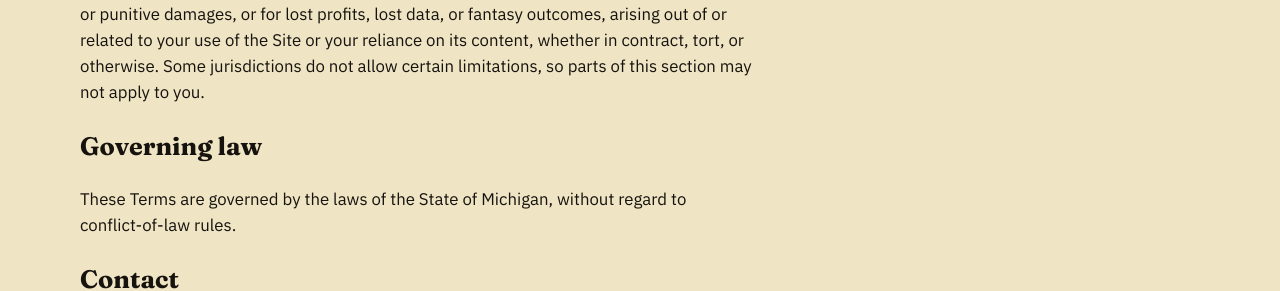
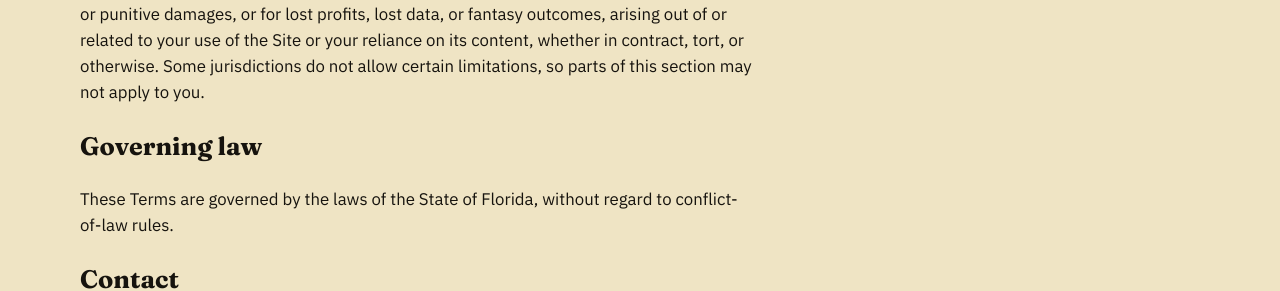
Before and after one commit to joshuaofisrael/decidefootball, a Next.js app: page /terms in a window 1280 px wide. Shown: the part 1690-1981 px from the top of the page. Built offline with nearby package versions, Linux system fonts and the light colour scheme; no server answers.

Commit message:
Use Florida law for the LLC terms.
Joshua Israel Ventures LLC is a Florida limited liability company. Terms, llms.txt, and the export check no longer mention Michigan.

Co-authored-by: joshuaofisrael <joshuaofisrael@users.noreply.github.com>

```diff
--- a/src/app/terms/page.tsx
+++ b/src/app/terms/page.tsx
@@ -4,7 +4,7 @@ import { SITE_CONTACT_EMAIL, SITE_HOST, SITE_LEGAL_NAME, SITE_NAME } from "@/lib
 
 const title = "Terms of Use";
 const description =
-  "Terms of Use for Decide Football, a brand owned by Joshua Israel Ventures LLC. General information only. Governed by the laws of the State of Michigan.";
+  "Terms of Use for Decide Football, a brand owned by Joshua Israel Ventures LLC. General information only. Governed by the laws of the State of Florida.";
 
 export const metadata = pageMetadata({
   path: "/terms/",
@@ -95,7 +95,7 @@ export default function TermsPage() {
 
       <h2>Governing law</h2>
       <p>
-        These Terms are governed by the laws of the State of Michigan, without regard to
+        These Terms are governed by the laws of the State of Florida, without regard to
         conflict-of-law rules.
       </p>
 
```
Also changed, not shown: public/llms.txt.
